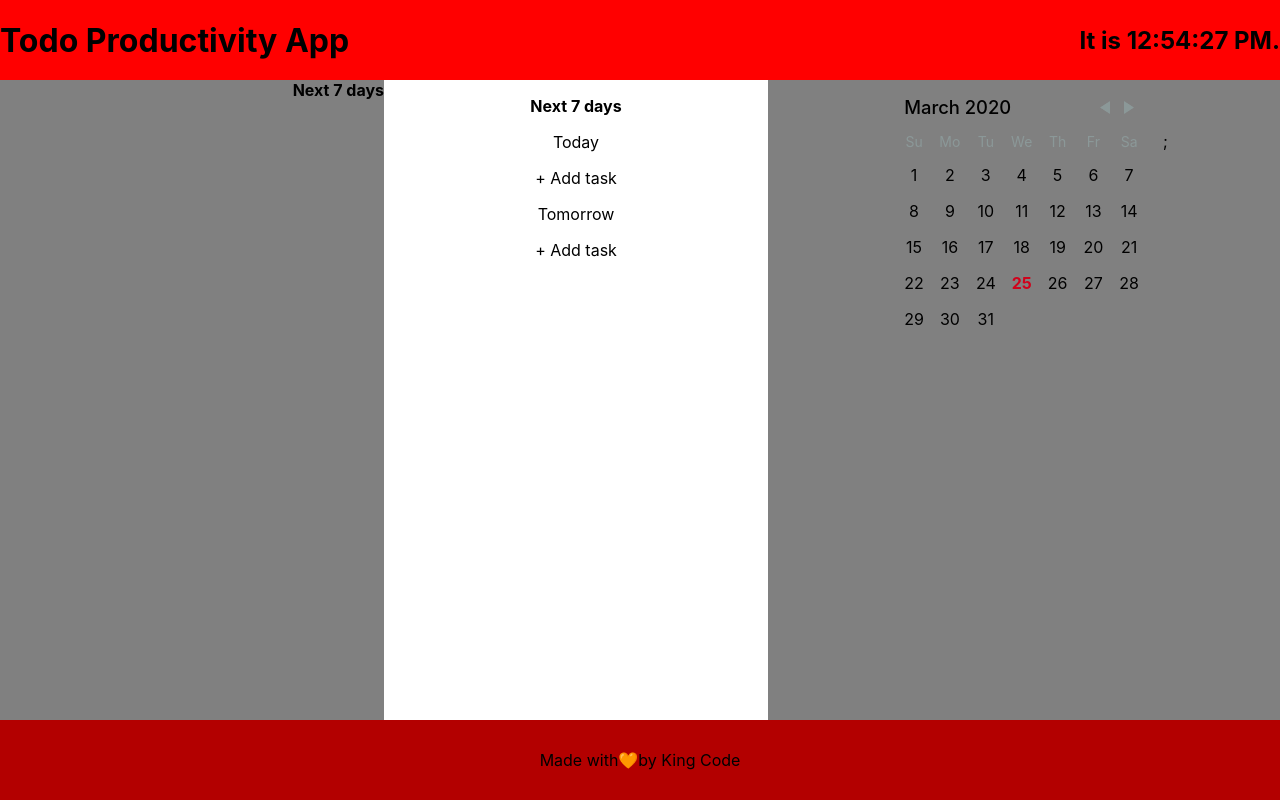
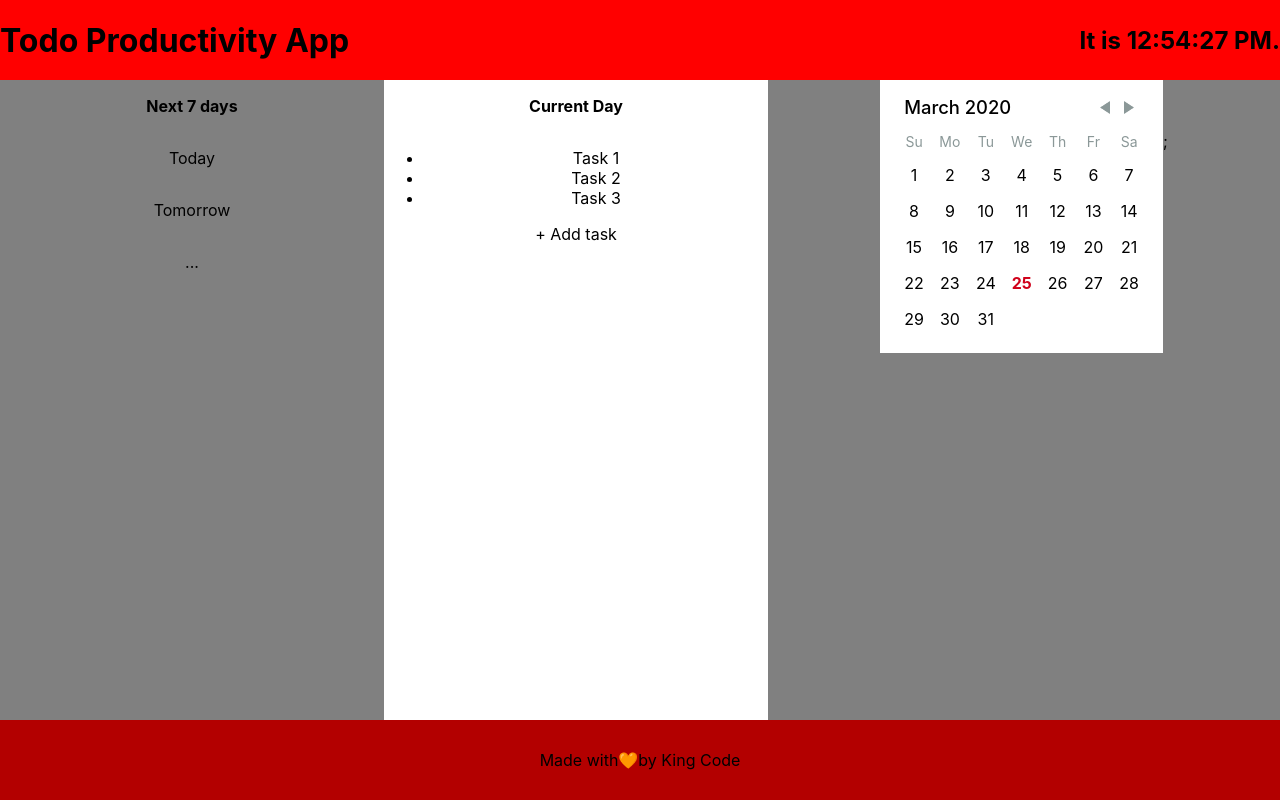
Before and after one commit to LloydC/todo-productivity-app, a React (Create React App) app: page / in a window 1280 px wide. Built offline with nearby package versions, Linux system fonts and the light colour scheme.

Commit message:
Calendar "selected days" feature added

```diff
--- a/src/App.css
+++ b/src/App.css
@@ -17,18 +17,23 @@
   height: 80vh;
   display: flex;
 }
+.first-section {
+  background-color: grey;
+  display: flex;
+}
+
 .first-section, .second-section {
   width: 30%;
   height: auto;
+  display: flex;
+  flex-direction: column;
 }
 .gap{
   width: 40%;
   background-color: grey;
 }
-.first-section {
-  background-color: grey;
-  display: flex;
-  justify-content: flex-end;
+.calendar{
+  background-color: white;
 }
 
 .addTask:hover {
--- a/src/App.js
+++ b/src/App.js
@@ -1,9 +1,11 @@
-import React from 'react';
+import React, {useState} from 'react';
 import DayPicker from 'react-day-picker';
 import 'react-day-picker/lib/style.css';
 import './App.css';
 
 function App() {
+
+  const [day, setDay] = useState(undefined)
   return (
     <div className="App">
       <header className="App-header">
@@ -13,18 +15,28 @@ function App() {
 
       <div className="container">
         <div className="first-section">
-          <b>Next 7 days</b>
+          <p><b>Next 7 days</b></p>
+          <p>Today</p>
+          <p>Tomorrow</p>
+          <p>...</p>
         </div>
 
         <div className="second-section">
-          <p><b>Next 7 days</b></p>
-          <p>Today</p>
-          <span className="addTask">+ Add task</span>
-          <p>Tomorrow</p>
+        {day ? (
+          <p><b>{day.toLocaleDateString()}</b></p>
+        ) : (
+          <p><b>Current Day </b></p>
+        )}
+
+          <ul>
+            <li>Task 1</li>
+            <li>Task 2</li>
+            <li>Task 3</li>
+          </ul>
           <span className="addTask">+ Add task</span>
         </div>
         <div className="gap">
-          <DayPicker />;
+          <DayPicker onDayClick={setDay} selectedDays={day} className="calendar"/>;
         </div>
       </div>
 
```
Also changed, not shown: 1 other file (tests, documents, lock files or other folders).
